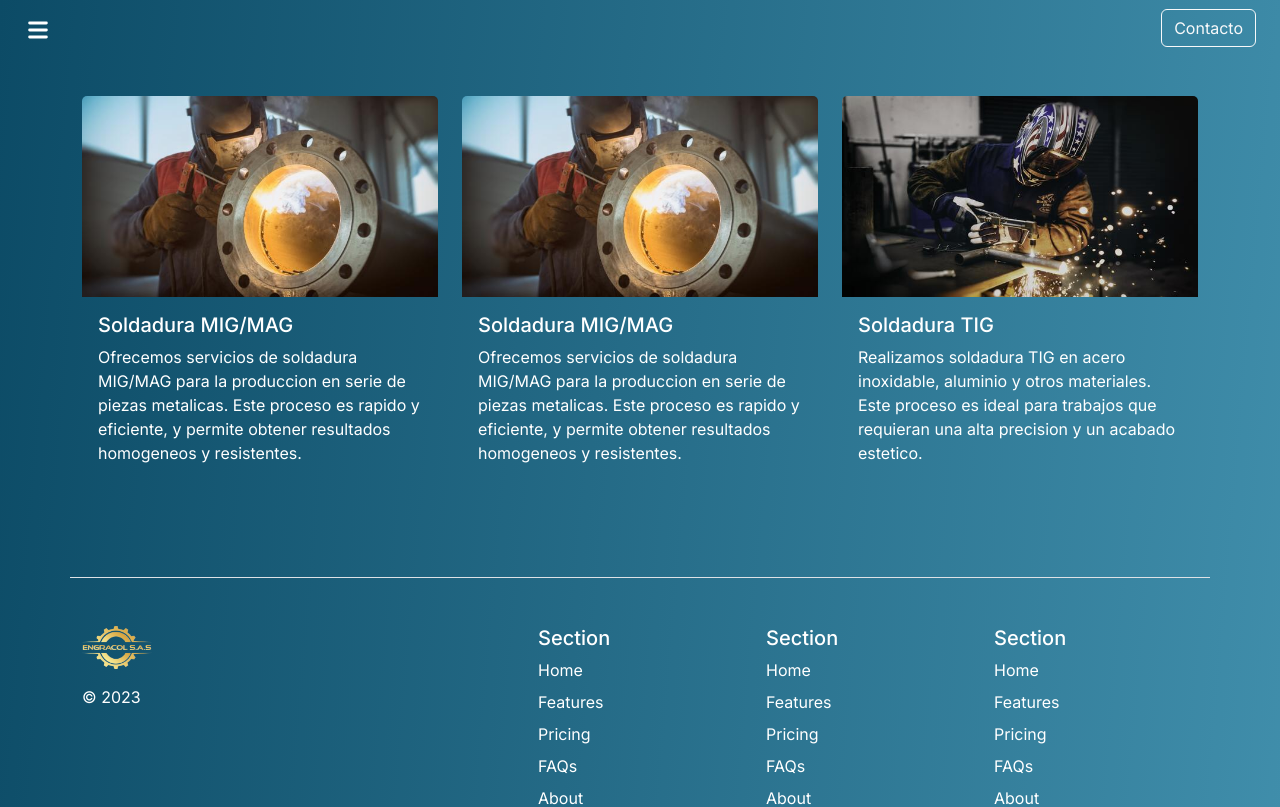
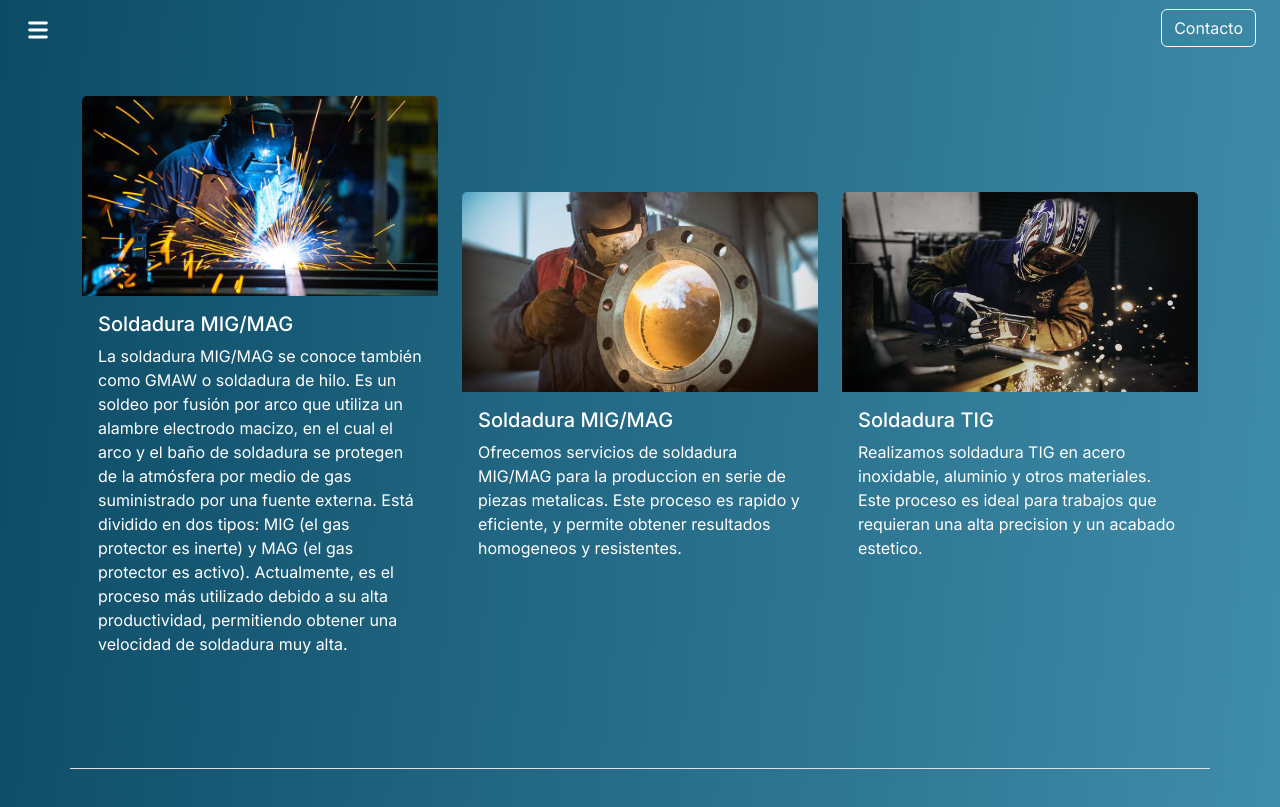
Before and after one commit to Finnitoadc/engracol-web, a Next.js app: page /soldadura in a window 1280 px wide. Shown: the top 807 px of the page. Built offline with nearby package versions, Linux system fonts and the light colour scheme.

Commit message:
Actualizacion soldadura

```diff
--- a/src/app/soldadura/page.js
+++ b/src/app/soldadura/page.js
@@ -19,9 +19,9 @@ const CardComponent = () => {
       text: 'Ofrecemos servicios de soldadura MIG/MAG para la produccion en serie de piezas metalicas. Este proceso es rapido y eficiente, y permite obtener resultados homogeneos y resistentes.',
     },
     {
-      imageSrc: '/soldadura2.jpg', // Ruta de la imagen 2
+      imageSrc: '/soldadura.jpg', // Ruta de la imagen 2
       title: 'Soldadura MIG/MAG',
-      text: 'Ofrecemos servicios de soldadura MIG/MAG para la produccion en serie de piezas metalicas. Este proceso es rapido y eficiente, y permite obtener resultados homogeneos y resistentes.',
+      text: 'La soldadura MIG/MAG se conoce también como GMAW o soldadura de hilo. Es un soldeo por fusión por arco que utiliza un alambre electrodo macizo, en el cual el arco y el baño de soldadura se protegen de la atmósfera por medio de gas suministrado por una fuente externa. Está dividido en dos tipos: MIG (el gas protector es inerte) y MAG (el gas protector es activo). Actualmente, es el proceso más utilizado debido a su alta productividad, permitiendo obtener una velocidad de soldadura muy alta.',
     }
   ];
 
```
Also changed, not shown: public/soldadura.jpg (added).
